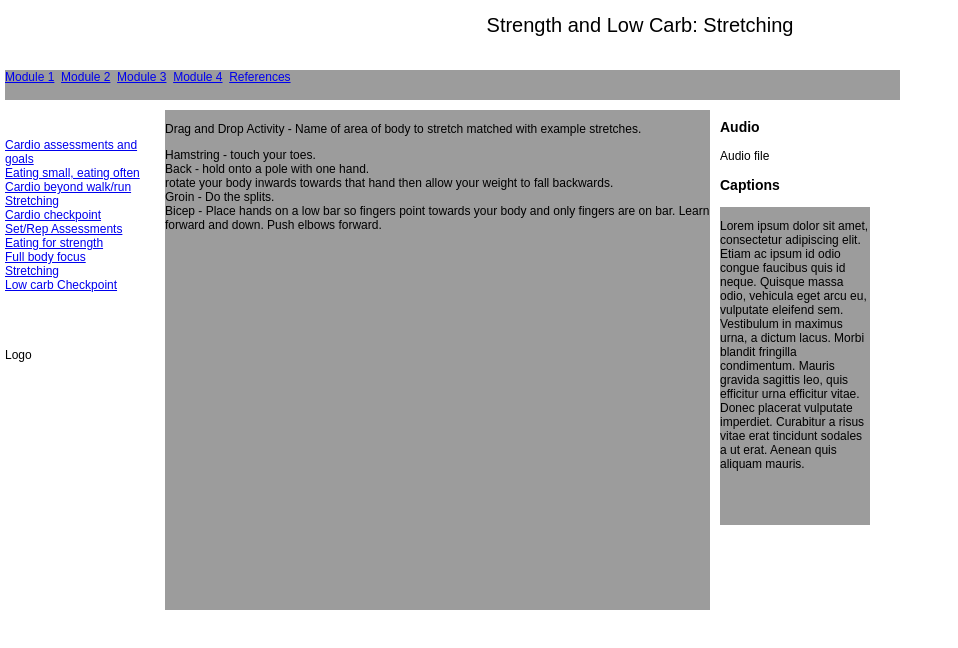
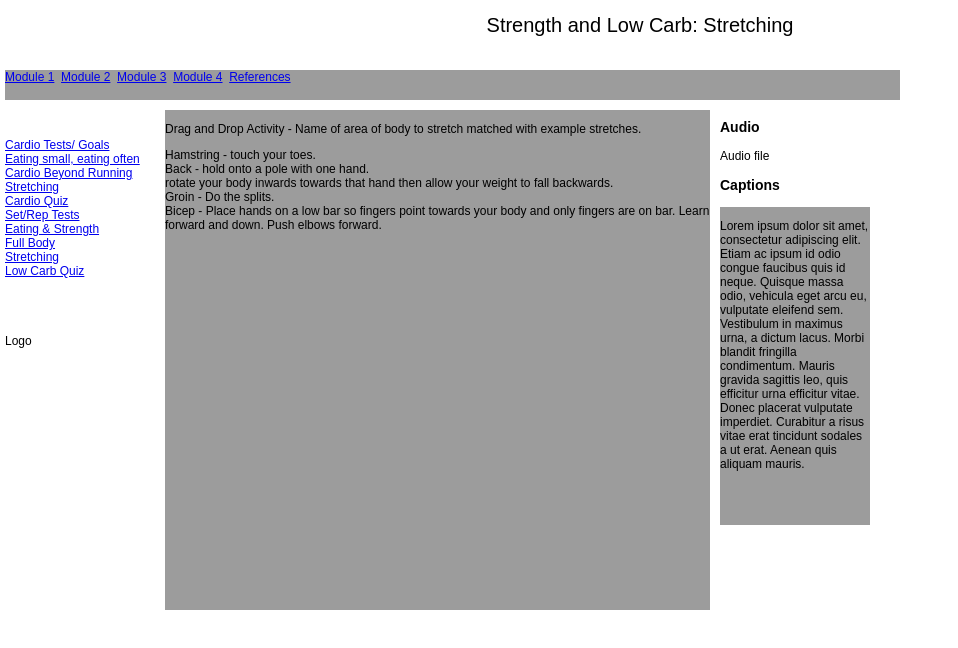
Before and after one commit to LKMcManus/commit-to-be-fit, a plain HTML site: page mod3page9.html in a window 1280 px wide. Shown: the whole page, without its empty margins (0-958 px from the left). Drawn offline with Linux system fonts and the light colour scheme.

Commit message:
Updated Module 3 Link Names (based on issue recommendation in GitHub). Changed title to Final Exam in module 4 (based on GitHub Rec)

```diff
--- a/mod3page9.html
+++ b/mod3page9.html
@@ -22,16 +22,16 @@
 				<div id="navigation">
 					<br/><br/>
 					<nav>
-						<a class="navlinks" href="mod3.html">Cardio assessments and goals</a><br/>
+								<a class="navlinks" href="mod3.html">Cardio Tests/ Goals</a><br/>
 						<a class="navlinks" href="mod3page2.html">Eating small, eating often</a><br/>
-						<a class="navlinks" href="mod3page3.html">Cardio beyond walk/run</a><br/>
+						<a class="navlinks" href="mod3page3.html">Cardio Beyond Running</a><br/>
 						<a class="navlinks" href="mod3page4.html">Stretching</a><br/>
-						<a class="navlinks" href="mod3page5.html">Cardio checkpoint</a><br/>
-						<a class="navlinks" href="mod3page6.html">Set/Rep Assessments</a><br/>
-						<a class="navlinks" href="mod3page7.html">Eating for strength</a><br/>
-						<a class="navlinks" href="mod3page8.html">Full body focus</a><br/>
-						<a class="navlinks" href="mod3page2.html">Stretching</a><br/>
-						<a class="navlinks" href="mod3page10.html">Low carb Checkpoint</a><br/>
+						<a class="navlinks" href="mod3page5.html">Cardio Quiz</a><br/>
+						<a class="navlinks" href="mod3page6.html">Set/Rep Tests</a><br/>
+						<a class="navlinks" href="mod3page7.html">Eating & Strength</a><br/>
+						<a class="navlinks" href="mod3page8.html">Full Body</a><br/>
+						<a class="navlinks" href="mod3page9.html">Stretching</a><br/>
+						<a class="navlinks" href="mod3page10.html">Low Carb Quiz</a><br/>
 						<br/><br/><br/><br/>
 						<!-- Logo image goes here -->
 						Logo
```
Also changed, not shown: mod3.html (+7 -7 lines), mod3page10.html (+8 -8 lines), mod3page2.html (+7 -7 lines), mod3page3.html (+7 -7 lines), mod3page4.html (+7 -7 lines), mod3page5.html (+7 -7 lines), mod3page6.html (+7 -7 lines), mod3page7.html (+7 -7 lines), mod3page8.html (+7 -7 lines), mod4.html (+1 -1 lines), mod4page2.html (+1 -1 lines), mod4page3.html (+1 -1 lines), mod4page4.html (+1 -1 lines), mod4page5.html (+1 -1 lines).
